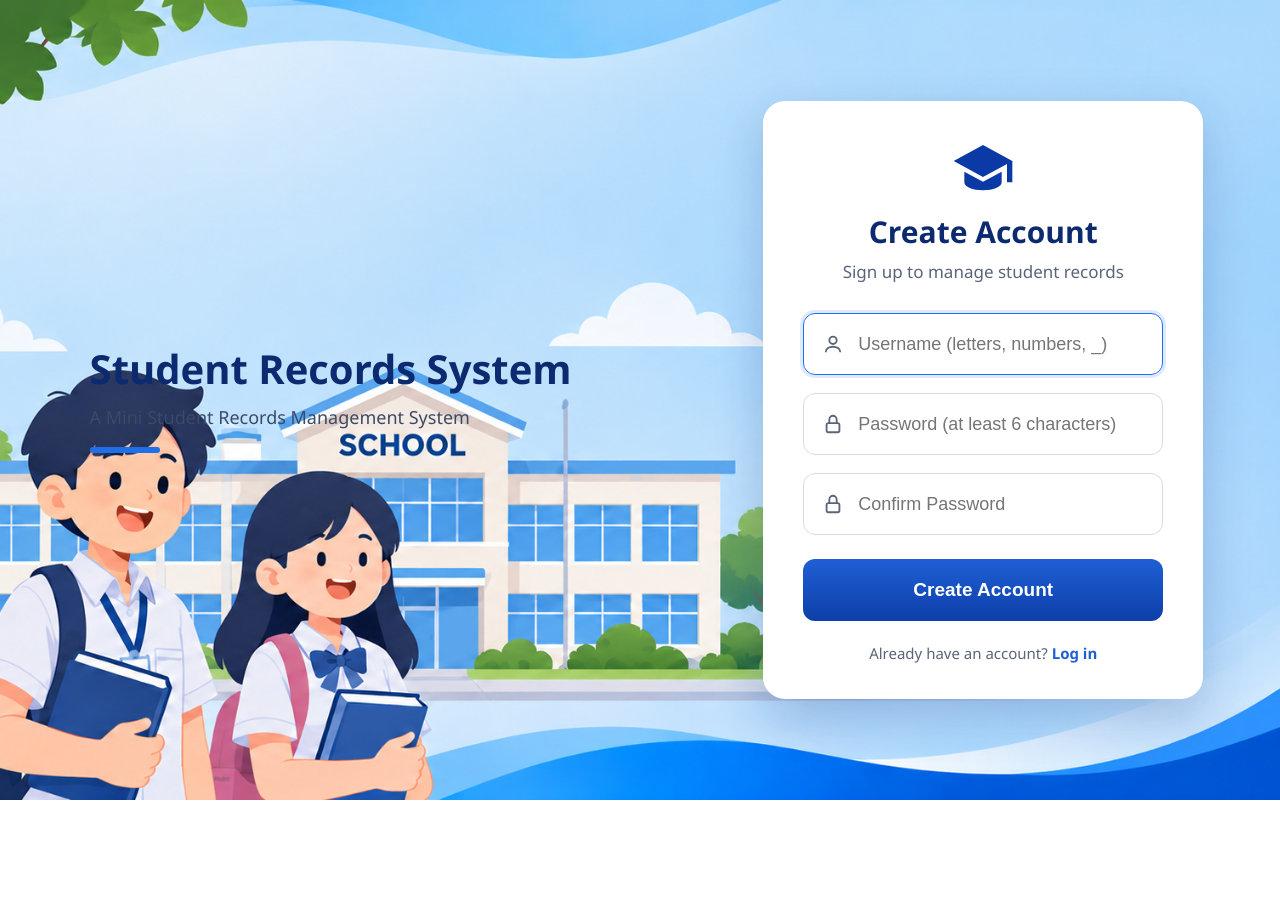
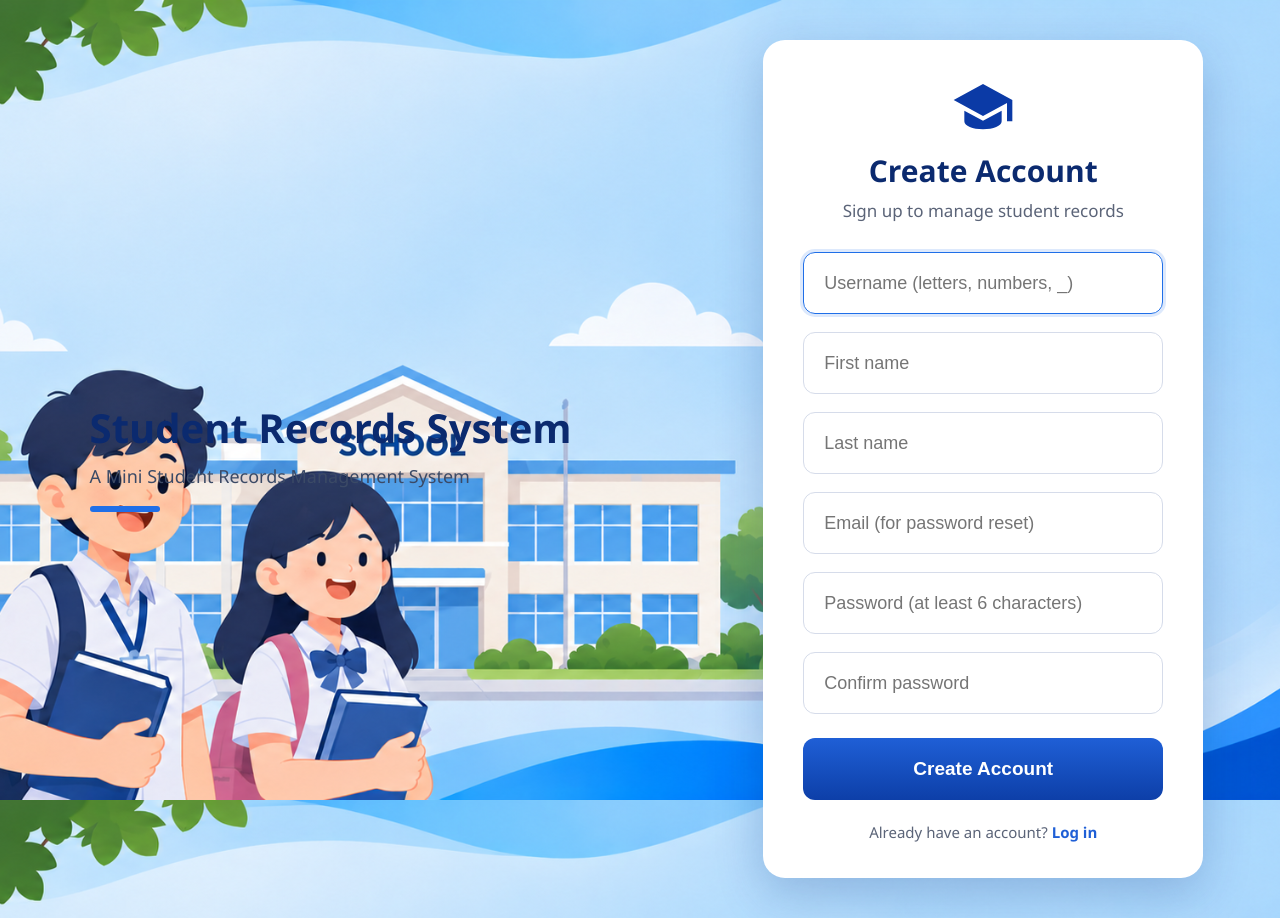
Before and after one commit to ranaraapplegrace03/student-records, a PHP site: page /register.php in a window 1280 px wide. Before the commit the page ends 800 px from the top, so only its background shows below. Run offline with PHP 8.4, Linux system fonts and the light colour scheme; a stand-in replaces the project's code that opens the database connection.

Commit message:
Update register.php

```diff
--- a/register.php
+++ b/register.php
@@ -1,45 +1,52 @@
 <?php
 session_start();
-require_once __DIR__ . '/db.php';
-
 if (isset($_SESSION['user_id'])) {
     header("Location: index.php");
     exit;
 }
+require_once __DIR__ . '/db.php';
 
 $error = '';
-$username = '';
+$v = ['username' => '', 'first_name' => '', 'last_name' => '', 'email' => ''];
 
 if ($_SERVER['REQUEST_METHOD'] === 'POST') {
-    $username = trim($_POST['username'] ?? '');
-    $password = $_POST['password'] ?? '';
-    $confirm  = $_POST['confirm'] ?? '';
+    $v['username']   = trim($_POST['username'] ?? '');
+    $v['first_name'] = trim($_POST['first_name'] ?? '');
+    $v['last_name']  = trim($_POST['last_name'] ?? '');
+    $v['email']      = trim($_POST['email'] ?? '');
+    $password        = $_POST['password'] ?? '';
+    $confirm         = $_POST['confirm'] ?? '';
 
-    if (!preg_match('/^[A-Za-z0-9_]{3,50}$/', $username)) {
-        $error = "Username must be 3 to 50 letters, numbers, or underscores.";
+    if (!preg_match('/^[A-Za-z0-9_]{3,50}$/', $v['username'])) {
+        $error = 'Username must be 3 to 50 letters, numbers, or underscores.';
+    } elseif ($v['first_name'] === '' || $v['last_name'] === '') {
+        $error = 'First name and last name are required.';
+    } elseif (!filter_var($v['email'], FILTER_VALIDATE_EMAIL)) {
+        $error = 'Please enter a valid email address.';
     } elseif (strlen($password) < 6) {
-        $error = "Password must be at least 6 characters.";
+        $error = 'Password must be at least 6 characters.';
     } elseif ($password !== $confirm) {
-        $error = "Passwords do not match.";
+        $error = 'Passwords do not match.';
     } else {
-        $stmt = $conn->prepare("SELECT id FROM users WHERE username = ?");
-        $stmt->bind_param("s", $username);
+        $stmt = $conn->prepare("SELECT id FROM users WHERE username = ? OR email = ? LIMIT 1");
+        $stmt->bind_param("ss", $v['username'], $v['email']);
         $stmt->execute();
         $exists = $stmt->get_result()->num_rows > 0;
         $stmt->close();
 
         if ($exists) {
-            $error = "That username is already taken.";
+            $error = 'That username or email is already in use.';
         } else {
             $hash = password_hash($password, PASSWORD_DEFAULT);
-            $stmt = $conn->prepare("INSERT INTO users (username, password_hash) VALUES (?, ?)");
-            $stmt->bind_param("ss", $username, $hash);
+            $full = $v['first_name'] . ' ' . $v['last_name'];
+            $stmt = $conn->prepare("INSERT INTO users (username, password_hash, first_name, last_name, full_name, email) VALUES (?, ?, ?, ?, ?, ?)");
+            $stmt->bind_param("ssssss", $v['username'], $hash, $v['first_name'], $v['last_name'], $full, $v['email']);
             if ($stmt->execute()) {
                 $stmt->close();
                 header("Location: login.php?registered=1");
                 exit;
             }
-            $error = "Could not create the account. Please try again.";
+            $error = 'Could not create the account. Please try again.';
             $stmt->close();
         }
     }
@@ -62,8 +69,7 @@ if ($_SERVER['REQUEST_METHOD'] === 'POST') {
 
     <div class="login-card">
         <svg class="cap" viewBox="0 0 24 24" fill="currentColor" aria-hidden="true">
-            <path d="M12 3 1 9l11 6 9-4.9V17h2V9L12 3z"/>
-            <path d="M5 13v4c0 1.7 3.1 3 7 3s7-1.3 7-3v-4l-7 3.8L5 13z"/>
+            <path d="M12 3 1 9l11 6 9-4.9V17h2V9L12 3z"/><path d="M5 13v4c0 1.7 3.1 3 7 3s7-1.3 7-3v-4l-7 3.8L5 13z"/>
         </svg>
         <h2>Create Account</h2>
         <p class="sub">Sign up to manage student records</p>
@@ -74,23 +80,22 @@ if ($_SERVER['REQUEST_METHOD'] === 'POST') {
 
         <form method="post" action="register.php" autocomplete="off">
             <div class="field">
-                <svg class="icon" viewBox="0 0 24 24" fill="none" stroke="currentColor" stroke-width="2" aria-hidden="true">
-                    <circle cx="12" cy="8" r="4"/><path d="M4 21c0-4 4-6 8-6s8 2 8 6"/>
-                </svg>
-                <input type="text" name="username" placeholder="Username (letters, numbers, _)"
-                       value="<?= htmlspecialchars($username) ?>" required autofocus>
+                <input type="text" name="username" placeholder="Username (letters, numbers, _)" value="<?= htmlspecialchars($v['username']) ?>" required autofocus>
             </div>
             <div class="field">
-                <svg class="icon" viewBox="0 0 24 24" fill="none" stroke="currentColor" stroke-width="2" aria-hidden="true">
-                    <rect x="5" y="11" width="14" height="10" rx="2"/><path d="M8 11V7a4 4 0 0 1 8 0v4"/>
-                </svg>
+                <input type="text" name="first_name" placeholder="First name" value="<?= htmlspecialchars($v['first_name']) ?>" required>
+            </div>
+            <div class="field">
+                <input type="text" name="last_name" placeholder="Last name" value="<?= htmlspecialchars($v['last_name']) ?>" required>
+            </div>
+            <div class="field">
+                <input type="email" name="email" placeholder="Email (for password reset)" value="<?= htmlspecialchars($v['email']) ?>" required>
+            </div>
+            <div class="field">
                 <input type="password" name="password" placeholder="Password (at least 6 characters)" required>
             </div>
             <div class="field">
-                <svg class="icon" viewBox="0 0 24 24" fill="none" stroke="currentColor" stroke-width="2" aria-hidden="true">
-                    <rect x="5" y="11" width="14" height="10" rx="2"/><path d="M8 11V7a4 4 0 0 1 8 0v4"/>
-                </svg>
-                <input type="password" name="confirm" placeholder="Confirm Password" required>
+                <input type="password" name="confirm" placeholder="Confirm password" required>
             </div>
             <button type="submit" class="login-btn">Create Account</button>
         </form>
```
